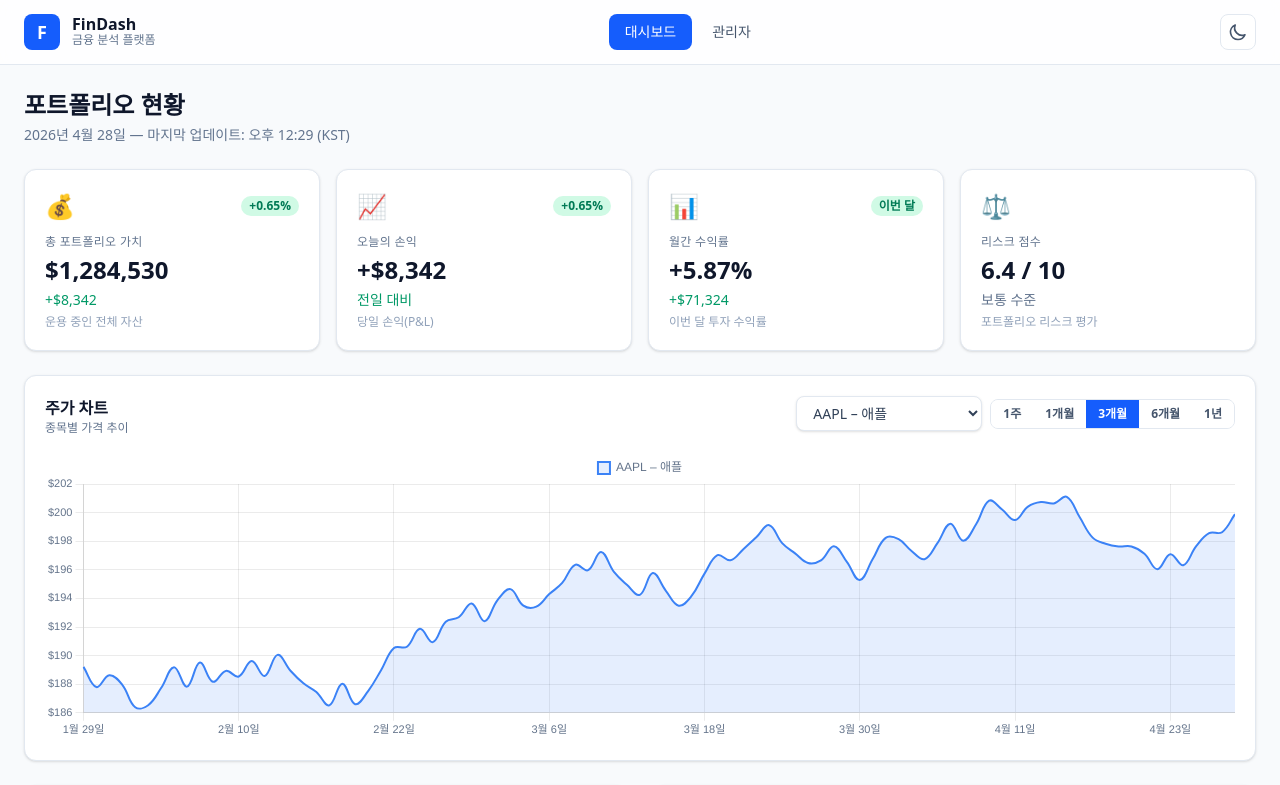
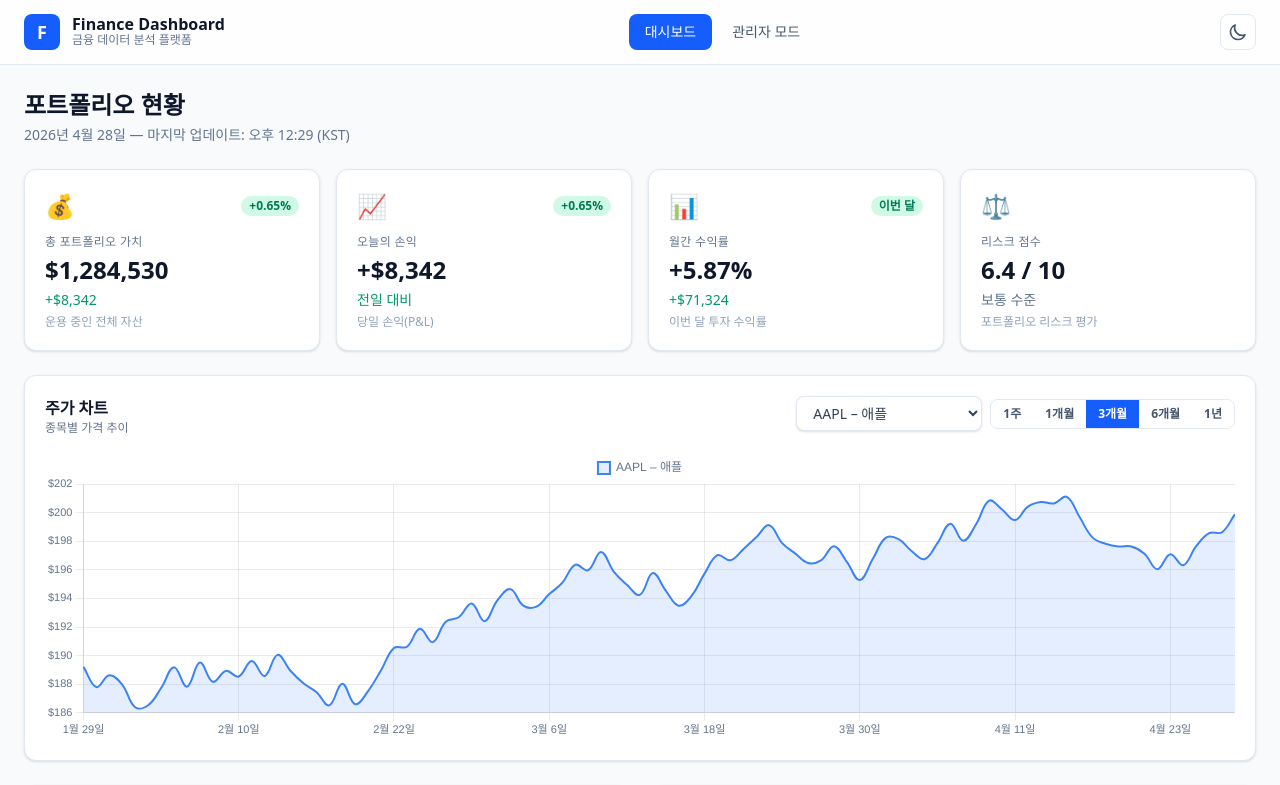
Before and after one commit to junyoung11/financial-dashboard, a Next.js app: page / in a window 1280 px wide. Shown: the top 785 px of the page. Built offline with nearby package versions, Linux system fonts and the light colour scheme.

Commit message:
0429 텍스트 일부 수정

```diff
--- a/app/layout.tsx
+++ b/app/layout.tsx
@@ -3,7 +3,7 @@ import "./globals.css";
 import { ThemeProvider } from "../lib/theme-context";
 
 export const metadata: Metadata = {
-  title: "FinDash – 금융 분석 대시보드",
+  title: "금융 대시보드 만들기",
   description: "Next.js 기반 금융 분석 대시보드 데모",
 };
 
--- a/components/Header.tsx
+++ b/components/Header.tsx
@@ -10,7 +10,7 @@ export default function Header() {
 
   const navItems = [
     { href: "/", label: "대시보드" },
-    { href: "/admin", label: "관리자" },
+    { href: "/admin", label: "관리자 모드" },
   ];
 
   return (
@@ -23,10 +23,10 @@ export default function Header() {
           </div>
           <div>
             <p className="text-base font-bold leading-none text-slate-900 dark:text-white">
-              FinDash
+              Finance Dashboard
             </p>
             <p className="text-xs text-slate-500 dark:text-slate-400">
-              금융 분석 플랫폼
+              금융 데이터 분석 플랫폼
             </p>
           </div>
         </div>
```
